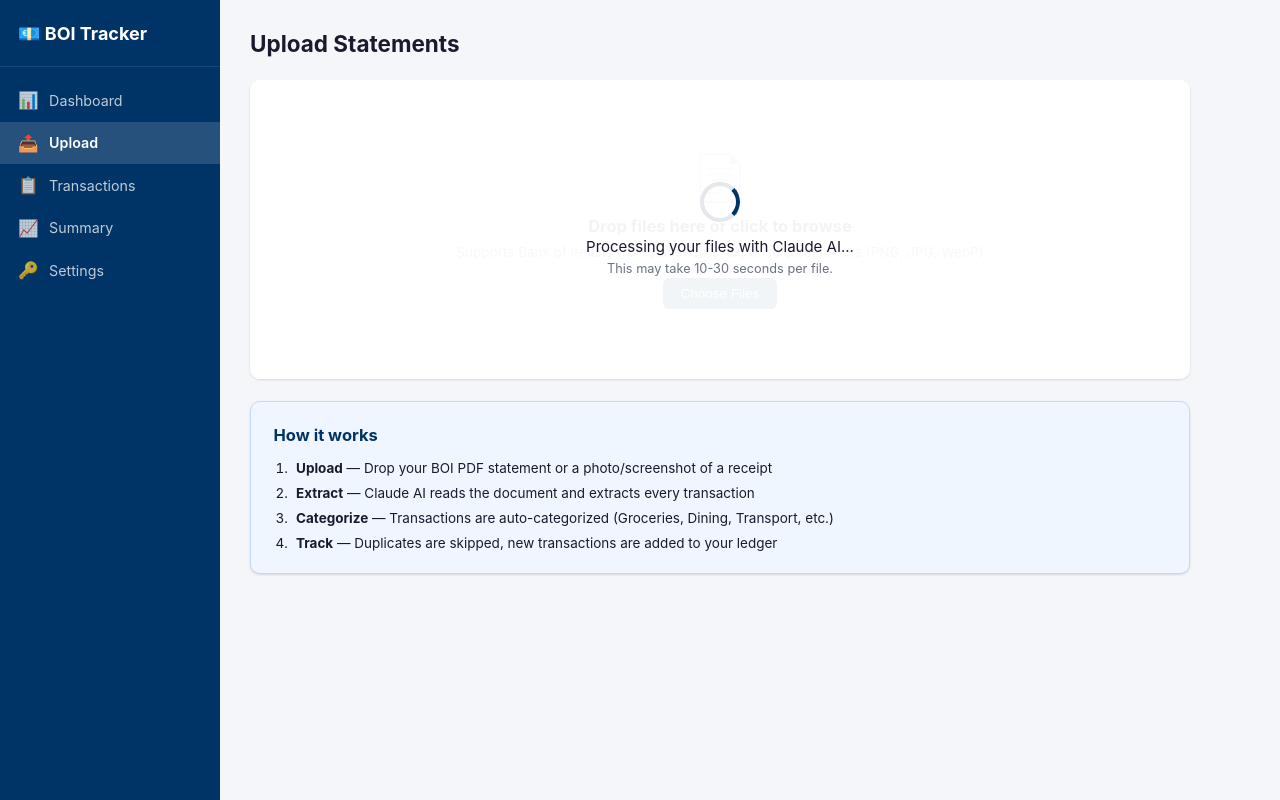
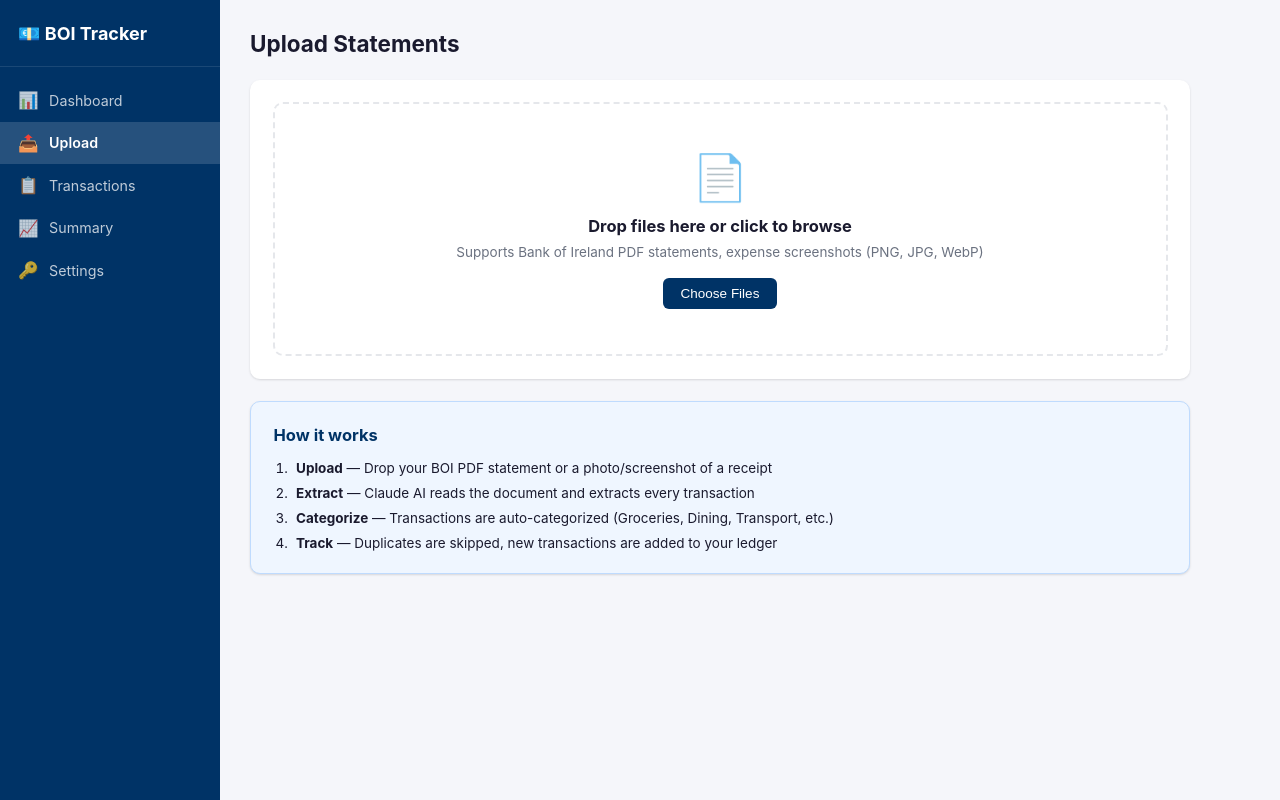
Before and after one commit to harshalsahetiya94-oss/Test, a Flask app: page /upload in a window 1280 px wide. Run offline with Flask 3, Linux system fonts and the light colour scheme.

Commit message:
Fix overlay always showing on upload page
The CSS display:flex was overriding the hidden attribute, making the
spinner visible on every page load. Now uses display:none by default
and an .active class toggled by JS only after form submit with files.

https://claude.ai/code/session_01UkkuzR1DqYZ7TcH4QS6zjf

```diff
--- a/static/app.js
+++ b/static/app.js
@@ -77,7 +77,7 @@ document.addEventListener('DOMContentLoaded', () => {
                 alert('Please select a file first.');
                 return;
             }
-            if (overlay) overlay.hidden = false;
+            if (overlay) overlay.classList.add('active');
         });
     }
 
--- a/static/style.css
+++ b/static/style.css
@@ -320,12 +320,16 @@ body {
     position: absolute;
     inset: 0;
     background: rgba(255,255,255,0.95);
-    display: flex;
     flex-direction: column;
     align-items: center;
     justify-content: center;
     border-radius: var(--radius);
     z-index: 10;
+    display: none;
+}
+
+.processing-overlay.active {
+    display: flex;
 }
 
 .spinner {
--- a/templates/upload.html
+++ b/templates/upload.html
@@ -28,7 +28,7 @@
         </div>
     </form>
 
-    <div id="processing-overlay" class="processing-overlay" hidden>
+    <div id="processing-overlay" class="processing-overlay">
         <div class="spinner"></div>
         <p>Processing your files with Claude AI...</p>
         <p class="processing-note">This may take 10-30 seconds per file.</p>
```
